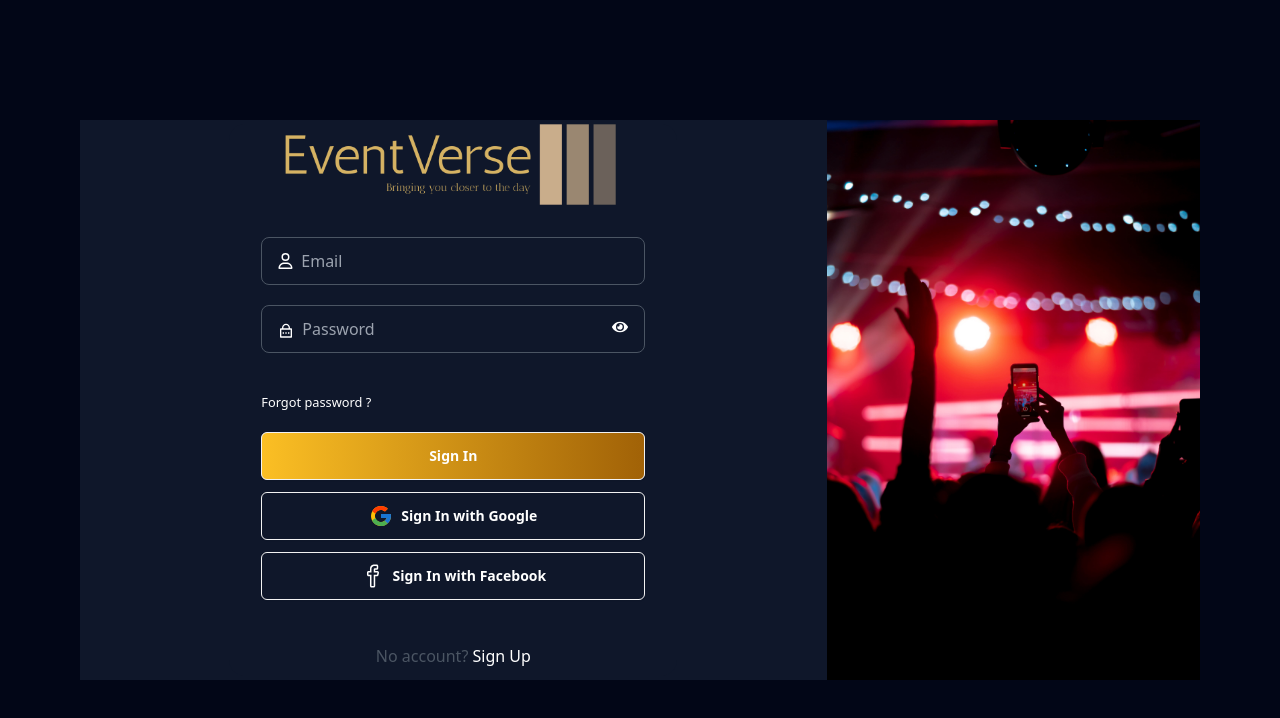
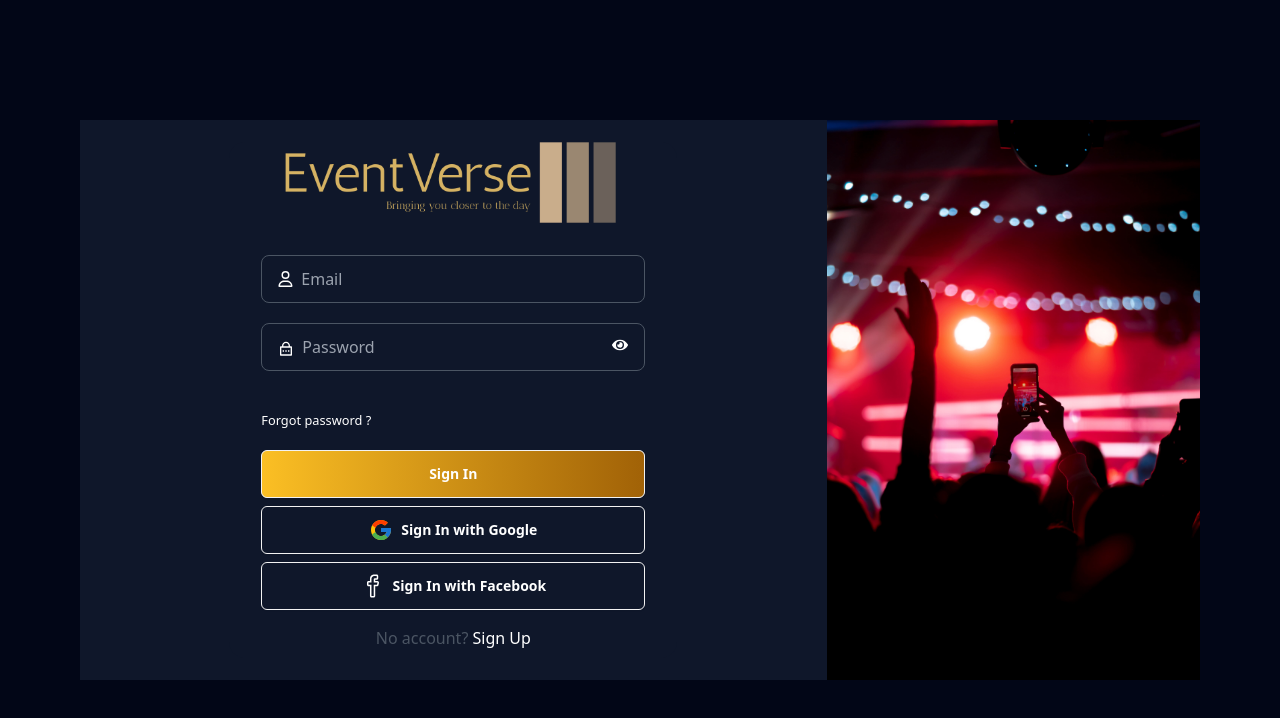
Before and after one commit to Barshonwebdev/EventVerse-client, a React (Vite) app: page /login in a window 1280 px wide. Shown: the top 718 px of the page. Built offline with nearby package versions, Linux system fonts and the light colour scheme; no server answers.

Commit message:
form correction

```diff
--- a/src/Pages/Login.jsx
+++ b/src/Pages/Login.jsx
@@ -46,7 +46,7 @@ const Login = () => {
               <img src={logo} className="w-3/4 mx-auto " alt="" />
               <form
                 onSubmit={handleSubmit(onSubmit)}
-                className="card-body space-y-3 mb-3 "
+                className="card-body pb-2 space-y-3  "
               >
                 <div className=" flex items-center space-x-2 input bg-transparent focus-within:border-gray-600  border-gray-600">
                   <FaRegUser className="inline "></FaRegUser>
@@ -89,7 +89,11 @@ const Login = () => {
                   >
                     Sign In
                   </button>
-                  <button onClick={handleSignInwithGoogle} className="btn transition ease-in-out hover:scale-110  duration-300 rounded-md bg-transparent hover:bg-transparent text-white">
+
+                </div>
+              </form>
+              <div className="card-body mb-4 py-0">
+              <button onClick={handleSignInwithGoogle} className="btn transition ease-in-out hover:scale-110  duration-300 rounded-md bg-transparent hover:bg-transparent text-white">
                     <FcGoogle className="text-2xl"></FcGoogle>Sign In with
                     Google{" "}
                   </button>
@@ -97,8 +101,7 @@ const Login = () => {
                     <SlSocialFacebook className="text-2xl"></SlSocialFacebook>
                     Sign In with Facebook{" "}
                   </button>
-                </div>
-              </form>
+              </div>
               <Link to={"/register"}>
                 {" "}
                 <p className="text-center mb-2 text-gray-600">
```
